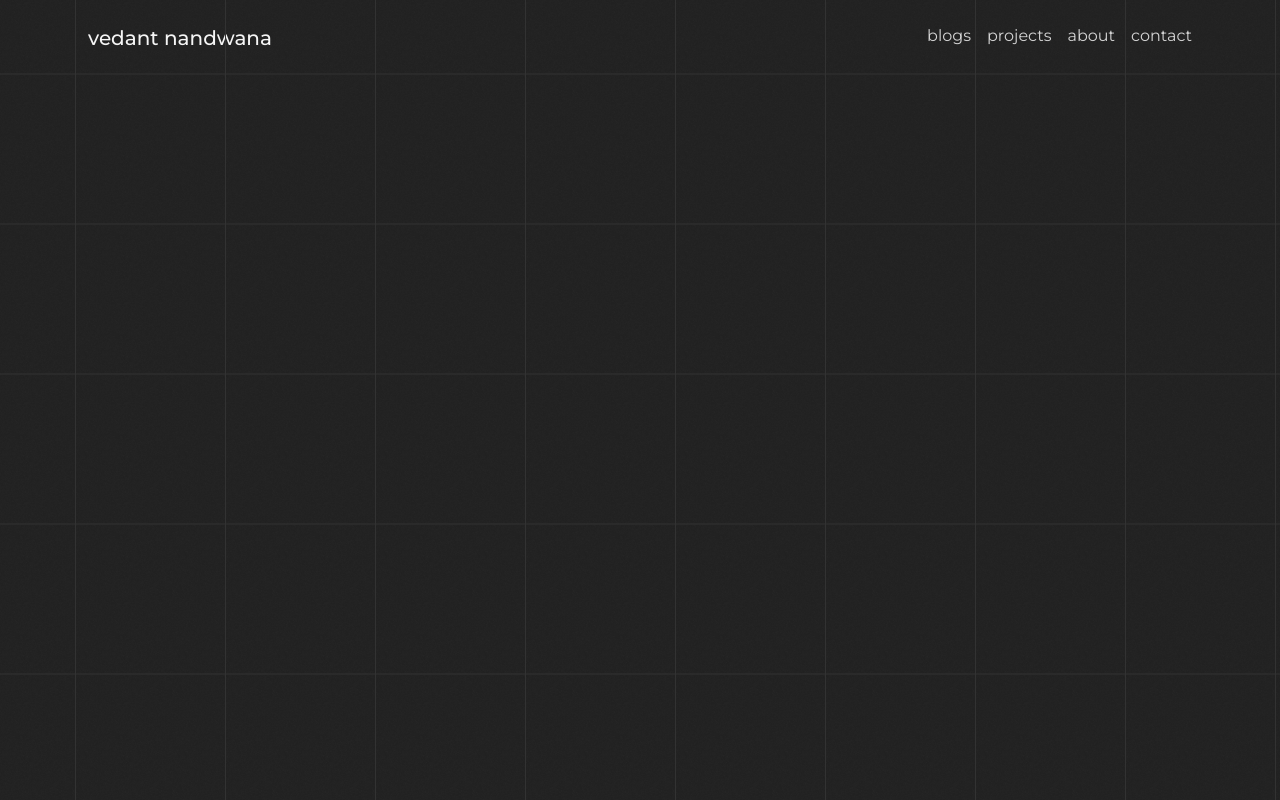
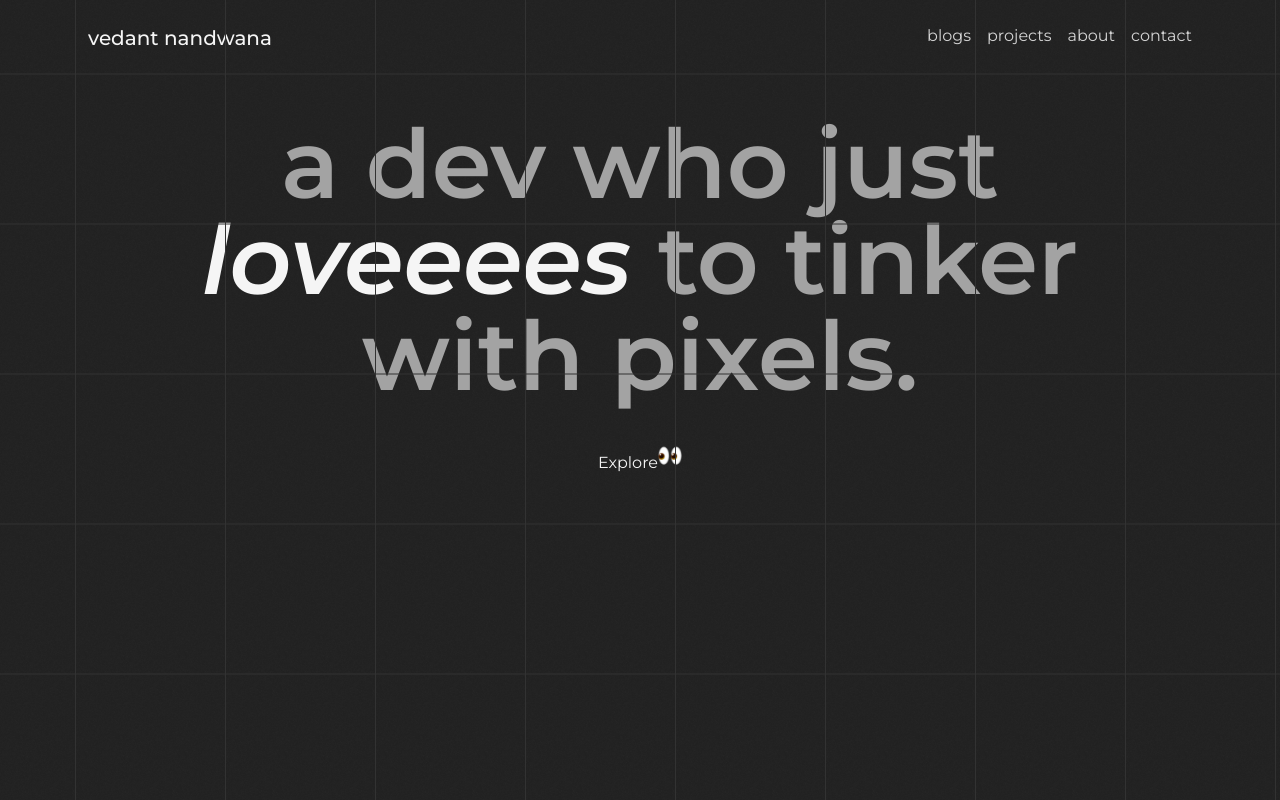
Before and after one commit to vedantnn71/vedantnandwana.me, a Next.js app: page / in a window 1280 px wide. Built offline with nearby package versions, Linux system fonts and the light colour scheme.

Commit message:
feat: implement hero component

```diff
--- /dev/null
+++ b/src/components/hero.tsx
@@ -0,0 +1,24 @@
+import { Emoji } from "@/components";
+import Link from "next/link";
+
+export const Hero = () => {
+  return (
+    <div className="flex flex-col items-center justify-center my-16">
+      <h1 className="font-semibold text-neutral-400 text-center text-5xl md:text-8xl">
+        a dev who just
+        <br />
+        <span className="italic text-neutral-100">loveeees</span> to
+        tinker with pixels.
+      </h1>
+
+      <Link href="#about">
+        <button
+          className="button button-md md:button-lg button-primary mt-10"
+        >
+          Explore
+          <Emoji name="eyes" size={24} />
+        </button>
+      </Link>
+    </div>
+  );
+};
--- a/src/components/index.tsx
+++ b/src/components/index.tsx
@@ -2,3 +2,5 @@ export * from "./nav";
 export * from "./container";
 export * from "./layout";
 export * from "./icons";
+export * from "./hero";
+export * from "./emoji";
--- a/src/pages/index.tsx
+++ b/src/pages/index.tsx
@@ -1,9 +1,9 @@
-import { Layout } from "@/components";
+import { Layout, Hero } from "@/components";
 
 export default function() {
   return (
     <Layout>
-
+      <Hero />
     </Layout>
   )
 }
--- /dev/null
+++ b/src/styles/buttons.css
@@ -0,0 +1,22 @@
+.button {
+  @apply flex items-center justify-center gap-2 outline-none;
+  @apply px-4 py-2 rounded-md active:scale-95 transition-all duration-300;
+  @apply font-medium;
+}
+
+.button-primary {
+  @apply border-2 border-neutral-600 rounded-full;
+  @apply bg-neutral-900 bg-opacity-50 backdrop-blur-sm;
+}
+
+.button-lg {
+  @apply text-xl px-8 py-4;
+}
+
+.button-md {
+  @apply text-lg px-6 py-3;
+}
+
+.button-sm {
+  @apply text-base px-4 py-2;
+}
--- a/src/styles/globals.css
+++ b/src/styles/globals.css
@@ -1,6 +1,7 @@
 @tailwind base;
 @tailwind components;
 @tailwind utilities;
+@import url("./buttons.css");
 
 :root {
   color-scheme: dark;
```
